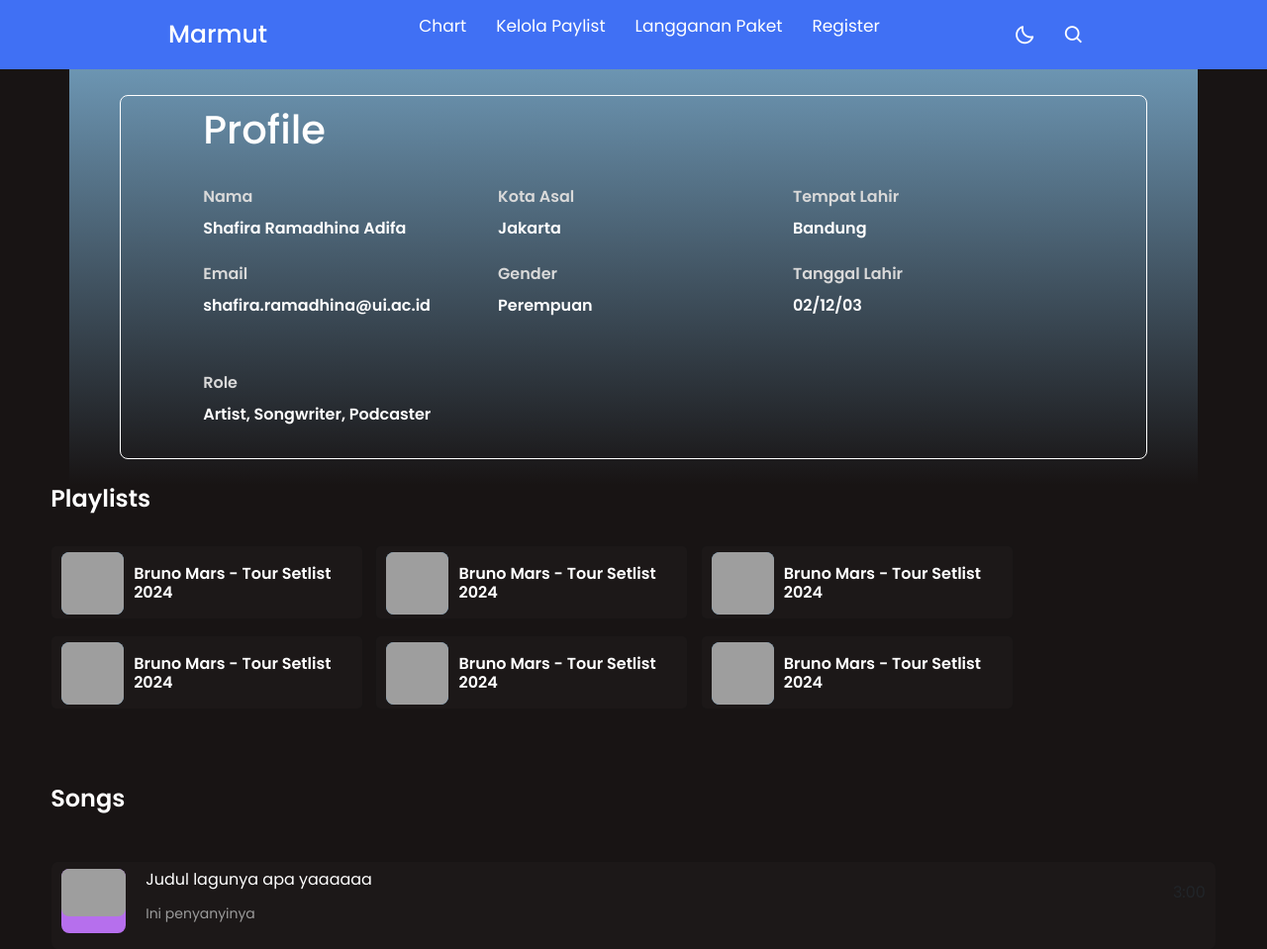
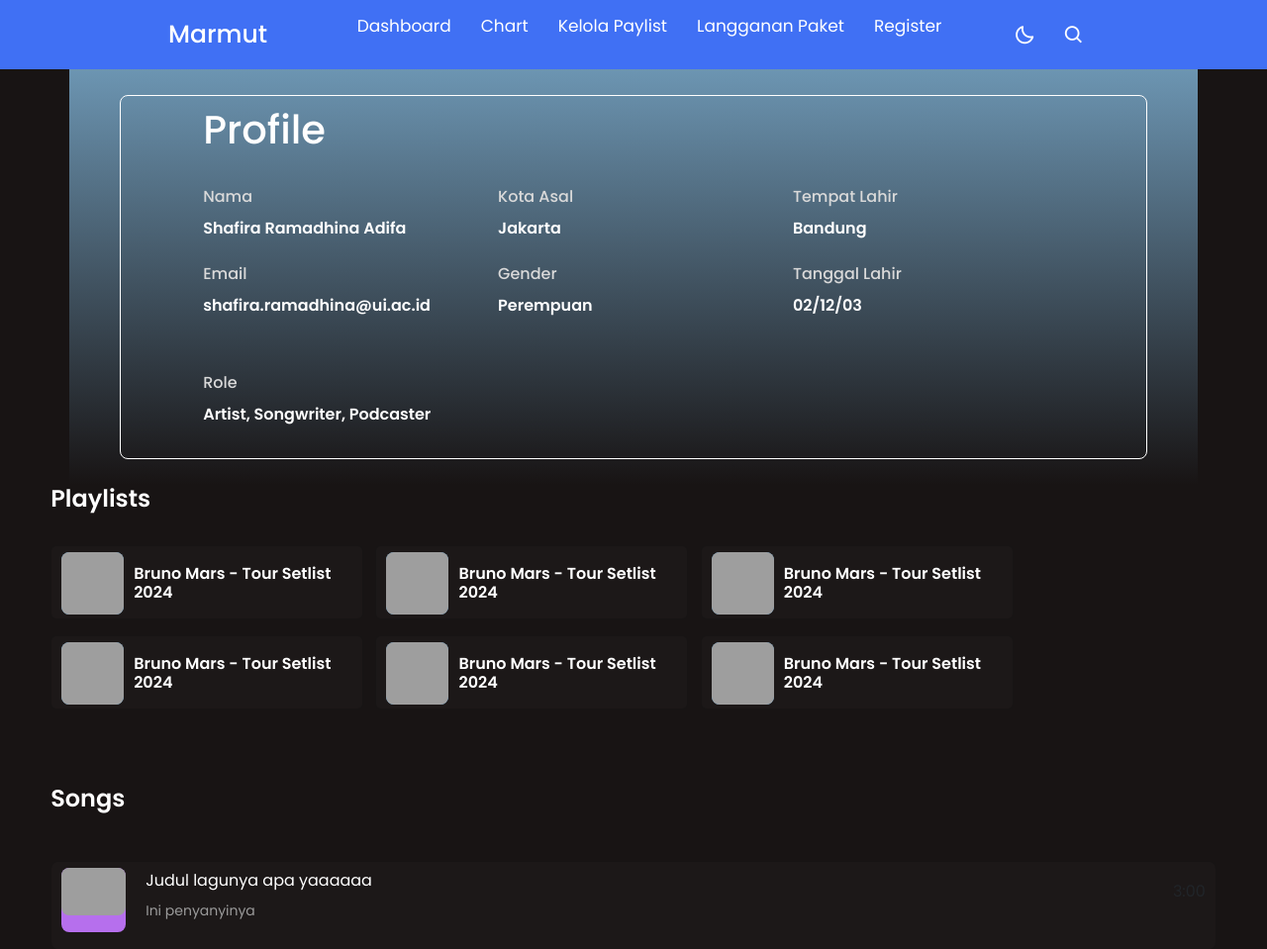
Before and after one commit to TK-Basdat-F3/Marmut-F3, a Django app: page /dashboard_user/ in a window 1280 px wide. Shown: the top 959 px of the page at 99% size. Run offline with Django 5.2, Linux system fonts and the light colour scheme; grey boxes are pictures that could not be loaded.

Commit message:
links navbar & fix fe

```diff
--- a/kuning/templates/subscribe.html
+++ b/kuning/templates/subscribe.html
@@ -10,7 +10,7 @@
 {% endblock meta %}
 {% block content %}
 <body style="background-color: #181414; font-family: 'Montserrat', sans-serif; padding-top: 70px;">
-    <div class="container" style="height: 100vh; padding-left: 8%; padding-right: 8%; box-sizing: border-box; flex-direction: column; display: flex; align-items: center;">
+    <div class="container" style="height: calc(100vh - 70px); padding-left: 8%; padding-right: 8%; box-sizing: border-box; flex-direction: column; display: flex; align-items: center;">
         <div class="row" style="display: flex; height: 95%; align-items: center;">
             <div class="col" style="flex-basis: 50%; color: white;">
                 <h1 style="font-size: xx-large; padding-bottom: 24px;">Paket Langganan</h1>
--- a/main/templates/dashboard_user.html
+++ b/main/templates/dashboard_user.html
@@ -18,37 +18,37 @@
                     <div class="row">
                         <div class="col" style="width: 324px; height: 124px; flex-direction: column; justify-content: flex-start; align-items: flex-start; gap: 32px; margin-bottom: 32px; display: inline-flex">
                             <div class="col" style="height: 46px; flex-direction: column; justify-content: flex-start; align-items: flex-start; gap: 8px; display: flex">
-                                <div style="color: #D9D9D9; font-size: 16px; font-weight: 600; word-wrap: break-word">Nama</div>
+                                <div style="color: #D9D9D9; font-size: 16px; font-weight: 500; word-wrap: break-word">Nama</div>
                                 <div style="color: white; font-size: 16px; font-weight: 700; word-wrap: break-word">Shafira Ramadhina Adifa</div>
                             </div>
                             <div class="col" style="height: 46px; flex-direction: column; justify-content: flex-start; align-items: flex-start; gap: 8px; display: flex">
-                                <div style="color: #D9D9D9; font-size: 16px; font-weight: 600; word-wrap: break-word">Email</div>
+                                <div style="color: #D9D9D9; font-size: 16px; font-weight: 500; word-wrap: break-word">Email</div>
                                 <div style="color: white; font-size: 16px; font-weight: 700; word-wrap: break-word">shafira.ramadhina@ui.ac.id</div>
                             </div>
                         </div>
                         <div class="col" style="width: 324px; height: 124px; flex-direction: column; justify-content: flex-start; align-items: flex-start; gap: 32px; margin-bottom: 32px; display: inline-flex">
                             <div class="col" style="height: 46px; flex-direction: column; justify-content: flex-start; align-items: flex-start; gap: 8px; display: flex">
-                                <div style="color: #D9D9D9; font-size: 16px; font-weight: 600; word-wrap: break-word">Kota Asal</div>
+                                <div style="color: #D9D9D9; font-size: 16px; font-weight: 500; word-wrap: break-word">Kota Asal</div>
                                 <div style="color: white; font-size: 16px; font-weight: 700; word-wrap: break-word">Jakarta</div>
                             </div>
                             <div class="col" style="height: 46px; flex-direction: column; justify-content: flex-start; align-items: flex-start; gap: 8px; display: flex">
-                                <div style="color: #D9D9D9; font-size: 16px; font-weight: 600; word-wrap: break-word">Gender</div>
+                                <div style="color: #D9D9D9; font-size: 16px; font-weight: 500; word-wrap: break-word">Gender</div>
                                 <div style="color: white; font-size: 16px; font-weight: 700; word-wrap: break-word">Perempuan</div>
                             </div>
                         </div>
                         <div class="col" style="width: 324px; height: 124px; flex-direction: column; justify-content: flex-start; align-items: flex-start; gap: 32px; margin-bottom: 32px; display: inline-flex">
                             <div class="col" style="height: 46px; flex-direction: column; justify-content: flex-start; align-items: flex-start; gap: 8px; display: flex">
-                                <div style="color: #D9D9D9; font-size: 16px; font-weight: 600; word-wrap: break-word">Tempat Lahir</div>
+                                <div style="color: #D9D9D9; font-size: 16px; font-weight: 500; word-wrap: break-word">Tempat Lahir</div>
                                 <div style="color: white; font-size: 16px; font-weight: 700; word-wrap: break-word">Bandung</div>
                             </div>
                             <div class="col" style="height: 46px; flex-direction: column; justify-content: flex-start; align-items: flex-start; gap: 8px; display: flex">
-                                <div style="color: #D9D9D9; font-size: 16px; font-weight: 600; word-wrap: break-word">Tanggal Lahir</div>
+                                <div style="color: #D9D9D9; font-size: 16px; font-weight: 500; word-wrap: break-word">Tanggal Lahir</div>
                                 <div style="color: white; font-size: 16px; font-weight: 700; word-wrap: break-word">02/12/03</div>
                             </div>
                         </div>
                     </div>
                     <div class="col" style="height: 46px; margin-top: 32px; margin-bottom: 32px; flex-direction: column; justify-content: flex-start; align-items: flex-start; gap: 8px; display: flex">
-                        <div style="color: #D9D9D9; font-size: 16px; font-weight: 600; word-wrap: break-word">Role</div>
+                        <div style="color: #D9D9D9; font-size: 16px; font-weight: 500; word-wrap: break-word">Role</div>
                         <div style="color: white; font-size: 16px; font-weight: 700; word-wrap: break-word">Artist, Songwriter, Podcaster</div>
                     </div>
                 </div>
@@ -91,7 +91,7 @@
                                         <img src="https://i.pinimg.com/736x/db/9f/8e/db9f8e2e356da77dbc9971aab28265fe.jpg" />
                                     </div>
                                     <div class="col" style="width: 85%; margin-left: 20px;">
-                                        <p style="color: white; font-size: 16px; font-weight: 400; height: 20px;">Judul lagunya apa yaaaaaa</p>
+                                        <p style="color: white; font-size: 16px; font-weight: 400; height: 20px; margin-bottom: 12px;">Judul lagunya apa yaaaaaa</p>
                                         <p style="color: #9B9B9B; font-size: 14px; font-weight: 400; height: 15px;">Ini penyanyinya</p>
                                     </div>
                                     <p>3:00</p>
@@ -103,7 +103,7 @@
                 </div>
 
                 <div class="marmut-podcast">
-                    <h2>Podcast</h2>
+                    <h2 style="margin-bottom: 0px;">Podcast</h2>
                     <!-- <h3 style="color: #9B9B9B;">Belum Memiliki Podcast :(</h3> -->
                     <div class="col" style="flex-basis: 50%; color: white;">
                         {% for i in "x"|ljust:10 %}
@@ -114,7 +114,7 @@
                                         <div style="width: 170px; height: 165px; background-color: #DD633D; border-radius: 8px">
                                             <img src="https://i.pinimg.com/736x/db/9f/8e/db9f8e2e356da77dbc9971aab28265fe.jpg" />
                                         </div>
-                                        <h4 class="podcast-title" style="width: 170px; height: 20px; font-size: 16px; font-weight: 400; margin-top: 10px; margin-bottom: 0px;">
+                                        <h4 class="podcast-title" style="width: 170px; height: 20px; font-size: 16px; font-weight: 400; margin-top: 12px; margin-bottom: 12px;">
                                             Judul Podcast Haha Hihi
                                         </h4>
                                         <div class="row" style="height: 15px; flex-direction: row; justify-content: flex-start; align-items: flex-start; display: inline-flex;">
--- a/main/templates/navbar_pengguna.html
+++ b/main/templates/navbar_pengguna.html
@@ -30,6 +30,7 @@
                 </div>
 
                 <ul class="nav-links">
+                    <li><a href="{% url 'main:dashboard_user' %}">Dashboard</a></li>
                     <li><a href="#">Chart</a></li>
                     <li><a href="#">Kelola Paylist</a></li>
                     <li><a href="{% url 'kuning:subscribe_menu' %}">Langganan Paket</a></li>
@@ -46,7 +47,7 @@
                 <div class="searchBox">
                    <div class="searchToggle">
                     <i class='bx bx-x cancel'></i>
-                    <i class='bx bx-search search'></i>
+                    <i class='bx bx-search search' id="searchBtn"></i>
                    </div>
 
                     <div class="search-field">
@@ -90,6 +91,11 @@ const body = document.querySelector("body"),
         searchToggle.classList.toggle("active");
       });
 
+    // js code to redirect search btn
+    const searchBtn = document.getElementById("searchBtn");
+    searchBtn.addEventListener("click", () => {
+        window.location.href = "{% url 'kuning:search_content' %}";
+    });
 
 //   js code to toggle sidebar
 sidebarOpen.addEventListener("click" , () =>{
```
Also changed, not shown: kuning/templates/subscribe_form.html (+12 -12 lines), kuning/templates/subscribe_history.html (+0 -9 lines), main/templates/dashboard_label.html (+5 -5 lines).
